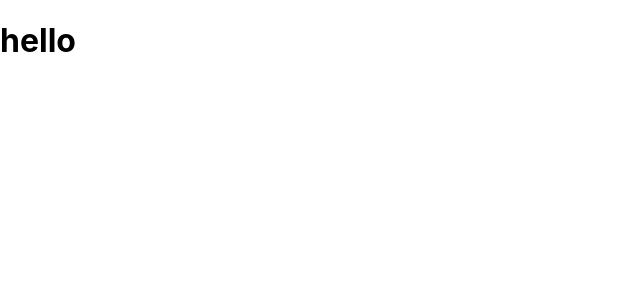
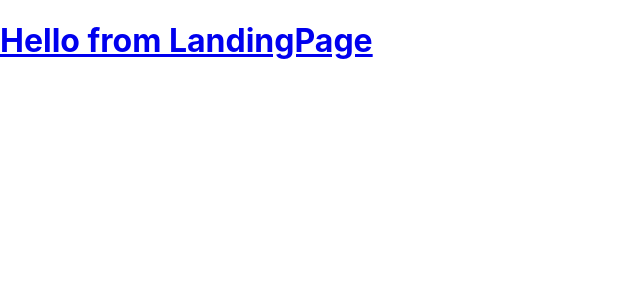
Before and after one commit to Jokah90/reduxexamenation, a React (Create React App) app in the folder frontend/: page / in a window 1280 px wide. Shown: the top 300 px of the page, without its empty margins (0-640 px from the left). Built offline with nearby package versions, Linux system fonts and the light colour scheme.

Commit message:
fetching api and creating redux store

```diff
--- a/frontend/src/App.js
+++ b/frontend/src/App.js
@@ -2,7 +2,6 @@ import React from 'react';
 import './App.css';
 // Import the Route.
 import { BrowserRouter, Switch, Route } from 'react-router-dom';
-import LandingPage from './components/LandingPage.js';
 import FirstPage from './components/FirstPage.js';
 import Nav from './components/Nav.js';
 import Menu from './components/Menu.js';
@@ -12,15 +11,14 @@ import Status from './components/Status.js';
 import LogIn from './components/LogIn.js';
 import Profile from './components/Profile.js';
 
-//fetch api here
 
 function App() {
+
 
   return (
     <div className="flex-container">
       <BrowserRouter>
       <Switch>
-        <Route exact path="/" component={LandingPage} />
         <Route exact path="/" component={FirstPage} />
         <Route exact path="/nav" component={Nav} />
         <Route path="/menu" component={Menu} />
--- a/frontend/src/components/FirstPage.js
+++ b/frontend/src/components/FirstPage.js
@@ -1,9 +1,11 @@
-import React from 'react'
+import { Link } from 'react-router-dom';
 
 const FirstPage = () => {
-    return (
-        <h1>FirstPage</h1>
-     );
+  return (
+    <Link to="/menu">
+    <h1>Hello from LandingPage</h1>
+    </Link>
+  )
 }
 
 export default FirstPage;
--- a/frontend/src/components/LandingPage.js
+++ /dev/null
@@ -1,9 +0,0 @@
-import React from 'react';
-
-const LandingPage  = () => {
-    return (
-        <h1>hello</h1>
-     );
-}
-
-export default LandingPage;
--- a/frontend/src/components/Menu.js
+++ b/frontend/src/components/Menu.js
@@ -1,9 +1,16 @@
-import React from 'react'
+import React from 'react';
 
-const Menu = () => {
+class Menu extends React.Component {
+  componentDidMount() {
+    const apiUrl = 'http://localhost:8080/api/menu';
+    fetch(apiUrl)
+      .then((response) => response.json())
+      .then((data) => console.log('This is your data', data));
+  }
+  render() {
     return (
-        <h1>Menu</h1>
-     );
+        <h1>kolla konsolen det existerar ett api, wow :D</h1>
+    )
+  }
 }
-
 export default Menu;
--- a/frontend/src/index.js
+++ b/frontend/src/index.js
@@ -3,10 +3,20 @@ import ReactDOM from 'react-dom';
 import './index.css';
 import App from './App';
 import reportWebVitals from './reportWebVitals';
+import { createStore } from 'redux';
+import { Provider } from 'react-redux';
+import itemReducer from './redux/itemReducers';
 
+
+//creating my store
+const store = createStore(itemReducer);
+
+//Envelop my app.js with the provider to be able to reach the store
 ReactDOM.render(
   <React.StrictMode>
+    <Provider store={store}>
     <App />
+    </Provider>
   </React.StrictMode>,
   document.getElementById('root')
 );
```
